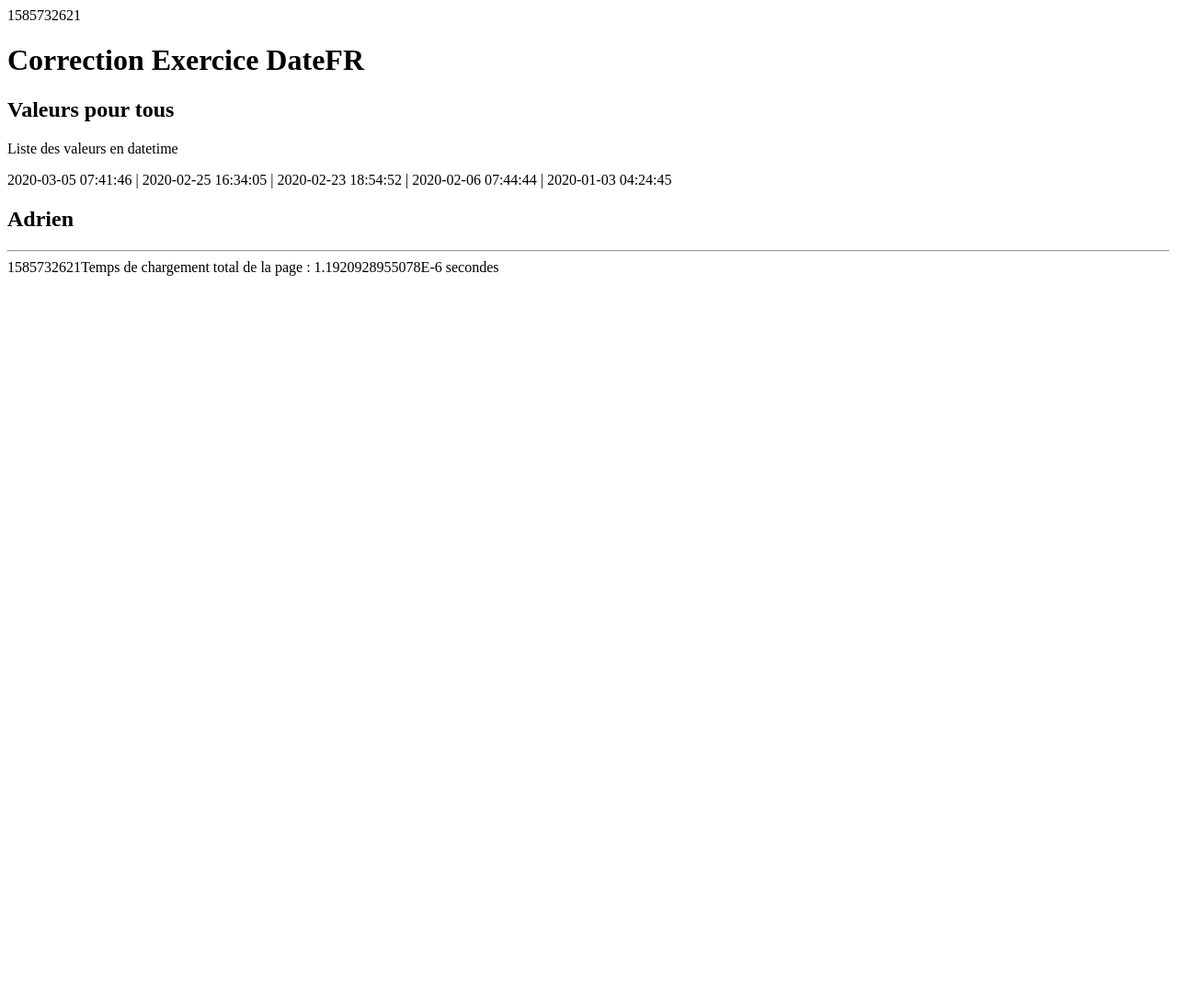
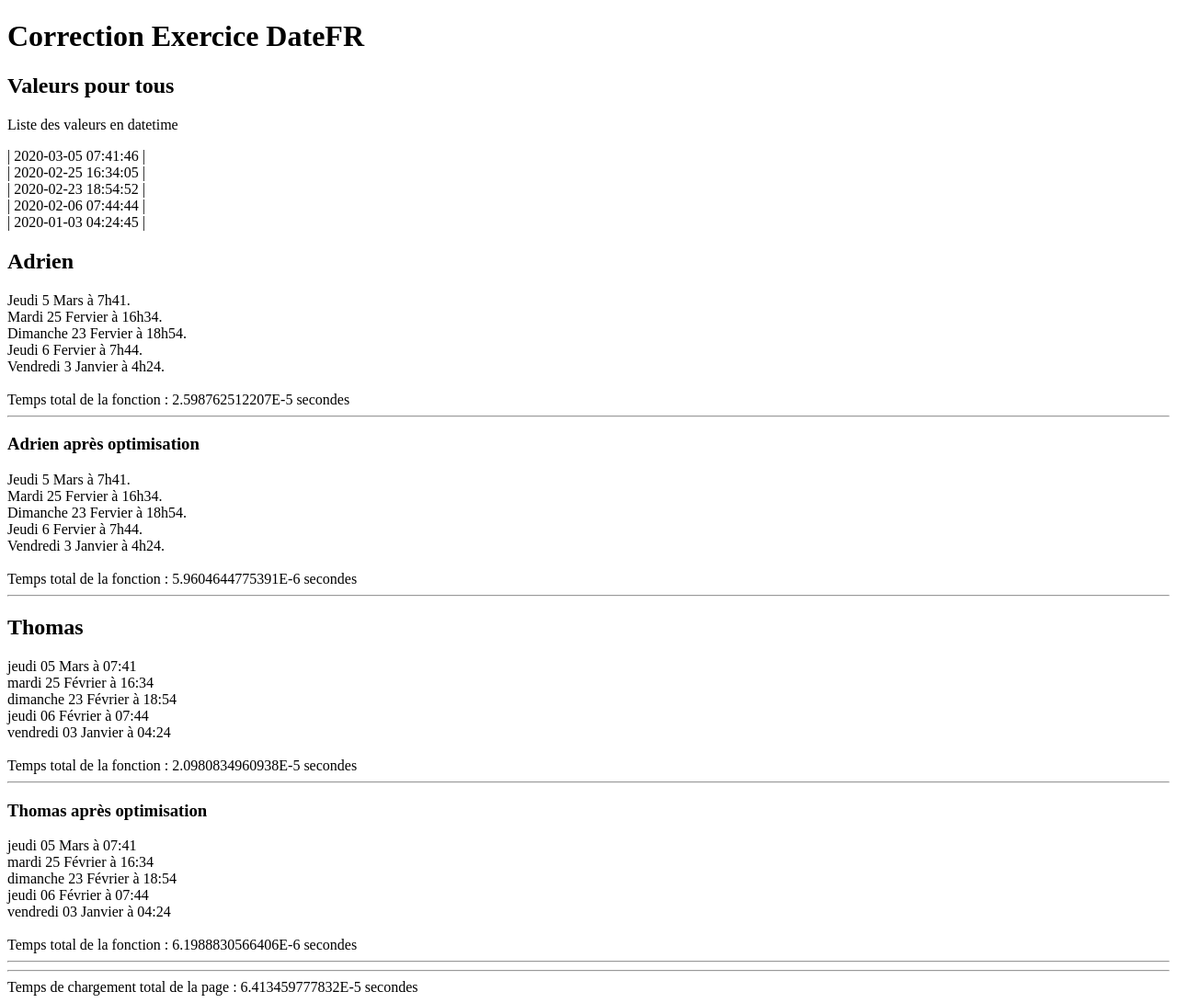
Before and after one commit to WebDevCF2m2020/basePHP, a PHP site: page /correction-function-DateFR/index.php in a window 1280 px wide. Shown: the whole page at 92% size. Before the commit the page ends 300 px from the top, so only its background shows below. Run offline with PHP 8.4, Linux system fonts and the light colour scheme.

Commit message:
prepa c3

```diff
--- a/18-mysqli/correction-function-DateFR/index.php
+++ b/18-mysqli/correction-function-DateFR/index.php
@@ -1,5 +1,5 @@
 <?php
-echo $debut_tot = microtime(true);
+$debut_tot = microtime(true);
 ?>
 <!doctype html>
 <html lang="en">
@@ -20,14 +20,151 @@ $b = "2020-02-25 16:34:05";
 $c = "2020-02-23 18:54:52";
 $d = "2020-02-06 07:44:44";
 $e = "2020-01-03 04:24:45";
-echo "$a | $b | $c | $d | $e";
+echo "| $a |<br>| $b |<br>| $c |<br>| $d |<br>| $e |";
     ?></p>
 <h2>Adrien</h2>
+<?php
 
+function DateFR($temps){
+    $day = date('w',strtotime($temps));
+    $dayTab = array('Dimanche','Lundi', 'Mardi', 'Mercredi', 'Jeudi', 'Vendredi', 'Samedi');
 
+    $mouth = date('n',strtotime($temps));
+    $mouthTab = array('Janvier', 'Fervier', 'Mars', 'Avril', 'Mai', 'Juin', 'Juillet', 'Aout', 'Septembre', 'Octobre', 'Novembre', 'Decembre');
+
+    $dayNum = date('j',strtotime($temps));
+    $hours = date('G',strtotime($temps));
+    $minutes = date('i',strtotime($temps));
+
+    $date = $dayTab[$day].' '.$dayNum.' '.$mouthTab[$mouth-1].' à '.$hours.'h'.$minutes.'.';
+
+    return $date;
+}
+function DateFRAdrien($temps){
+    $temps_converti = strtotime($temps);
+    $day = date('w',$temps_converti);
+    $dayTab = array('Dimanche','Lundi', 'Mardi', 'Mercredi', 'Jeudi', 'Vendredi', 'Samedi');
+
+    $mouth = date('n',$temps_converti);
+    $mouthTab = array('Janvier', 'Fervier', 'Mars', 'Avril', 'Mai', 'Juin', 'Juillet', 'Aout', 'Septembre', 'Octobre', 'Novembre', 'Decembre');
+
+    $dayNum = date('j',$temps_converti);
+    $hours = date('G',$temps_converti);
+    $minutes = date('i',$temps_converti);
+
+    $date = $dayTab[$day].' '.$dayNum.' '.$mouthTab[$mouth-1].' à '.$hours.'h'.$minutes.'.';
+
+    return $date;
+}
+
+$debut_adrien = microtime(true);
+echo DateFR($a)."<br>";
+echo DateFR($b)."<br>";
+echo DateFR($c)."<br>";
+echo DateFR($d)."<br>";
+echo DateFR($e)."<br>";
+$fin_adrien = microtime(true);
+echo "<br>Temps total de la fonction : ".($fin_adrien-$debut_adrien)." secondes<hr>";
+
+echo "<h3>Adrien après optimisation</h3>";
+$debut_adrienc = microtime(true);
+echo DateFRAdrien($a)."<br>";
+echo DateFRAdrien($b)."<br>";
+echo DateFRAdrien($c)."<br>";
+echo DateFRAdrien($d)."<br>";
+echo DateFRAdrien($e)."<br>";
+$fin_adrienc = microtime(true);
+echo "<br>Temps total de la fonction : ".($fin_adrienc-$debut_adrienc)." secondes<hr>";
+?>
+<h2>Thomas</h2>
+<?php
+function dateFR2($temps)
+{
+    $jour = [
+        "Monday" => "lundi",
+        "Tuesday" => "mardi",
+        "Wednesday" => "mercredi",
+        "Thursday" => "jeudi",
+        "Friday" => "vendredi",
+        "Saturday" => "samedi",
+        "Sunday" => "dimanche"];
+
+    $mois = [
+        "01" => 'Janvier',
+        "02" => 'Février',
+        "03" => 'Mars',
+        "04" => 'Avril',
+        "05" => 'Mai',
+        "06" => 'Juin',
+        "07" => 'Juillet',
+        "08" => 'Août',
+        "09" => 'Septembre',
+        "10" => 'Octobre',
+        "11" => 'Novembre',
+        "12" => 'Décembre'];
+    $hour = date('H:i ', strtotime($temps));
+    $day = date('l', strtotime($temps));
+    $month = date('m', strtotime($temps));
+    $dayint = date("d",strtotime($temps));
+
+    return $jour[$day]." " .$dayint." ". $mois[$month] . " à " . $hour;
+}
+
+function dateFR2Thomas($temps)
+{
+    $temps_converti = strtotime($temps);
+    $jour = [
+        "Monday" => "lundi",
+        "Tuesday" => "mardi",
+        "Wednesday" => "mercredi",
+        "Thursday" => "jeudi",
+        "Friday" => "vendredi",
+        "Saturday" => "samedi",
+        "Sunday" => "dimanche"];
+
+    $mois = [
+        "01" => 'Janvier',
+        "02" => 'Février',
+        "03" => 'Mars',
+        "04" => 'Avril',
+        "05" => 'Mai',
+        "06" => 'Juin',
+        "07" => 'Juillet',
+        "08" => 'Août',
+        "09" => 'Septembre',
+        "10" => 'Octobre',
+        "11" => 'Novembre',
+        "12" => 'Décembre'];
+    $hour = date('H:i ', $temps_converti);
+    $day = date('l', $temps_converti);
+    $month = date('m', $temps_converti);
+    $dayint = date("d",$temps_converti);
+
+    return $jour[$day]." " .$dayint." ". $mois[$month] . " à " . $hour;
+}
+
+$debut_Thomas = microtime(true);
+echo DateFR2($a)."<br>";
+echo DateFR2($b)."<br>";
+echo DateFR2($c)."<br>";
+echo DateFR2($d)."<br>";
+echo DateFR2($e)."<br>";
+$fin_Thomas = microtime(true);
+echo "<br>Temps total de la fonction : ".($fin_Thomas-$debut_Thomas)." secondes<hr>";
+echo "<h3>Thomas après optimisation</h3>";
+
+$debut_Thomas2 = microtime(true);
+echo dateFR2Thomas($a)."<br>";
+echo dateFR2Thomas($b)."<br>";
+echo dateFR2Thomas($c)."<br>";
+echo dateFR2Thomas($d)."<br>";
+echo dateFR2Thomas($e)."<br>";
+$fin_Thomas2 = microtime(true);
+echo "<br>Temps total de la fonction : ".($fin_Thomas2-$debut_Thomas2)." secondes<hr>";
+?>
 <hr>
 <?php
-echo $fin_tot = microtime(true);
+$fin_tot = microtime(true);
 echo "Temps de chargement total de la page : ".($fin_tot-$debut_tot)." secondes";
 ?>
 </body>
```
